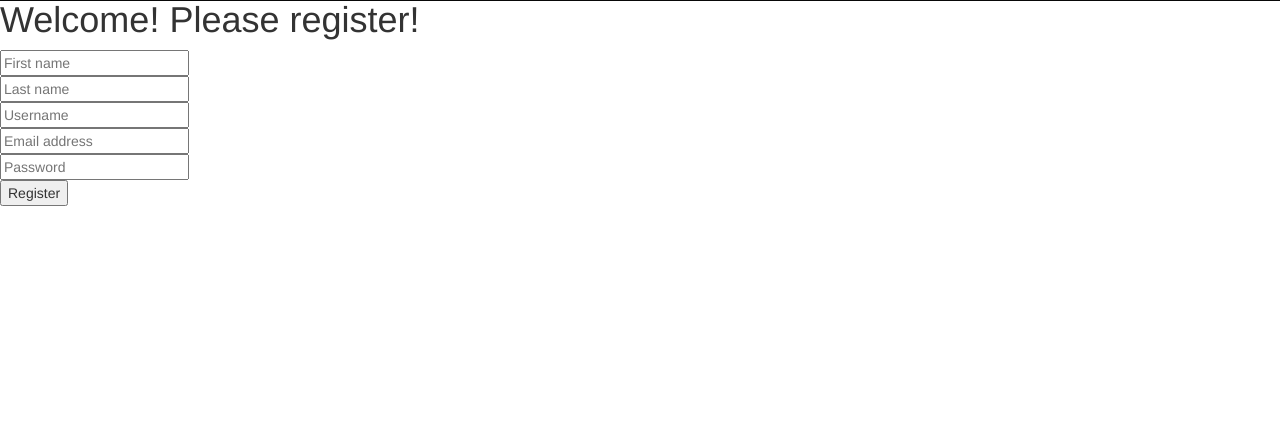
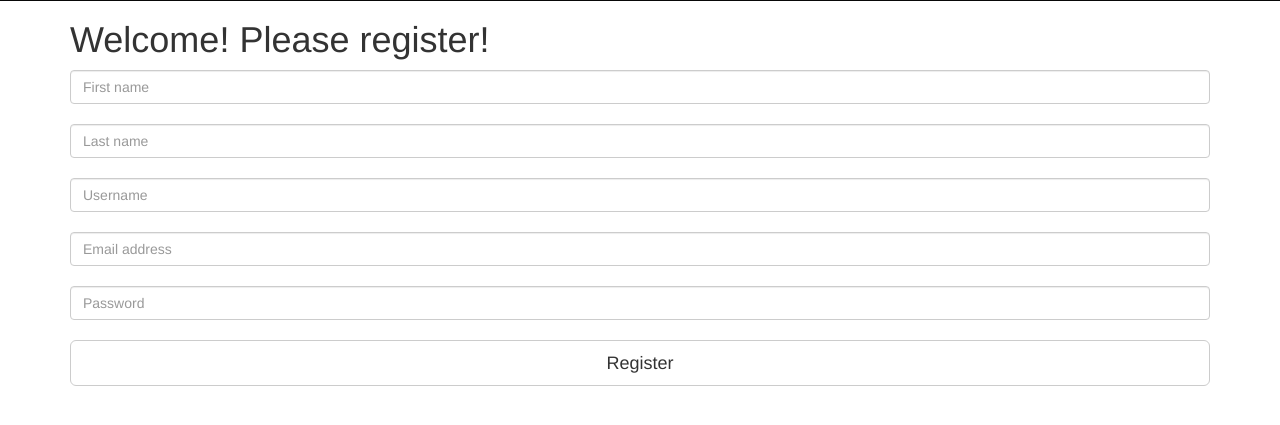
Before and after one commit to ingsoft-famaf/HoustonWHAP, a Django app: page /register in a window 1280 px wide. Shown: the part 50-475 px from the top of the page. Run offline with Django 3.2, Linux system fonts and the light colour scheme; some libraries are stand-ins or nearby versions.

Commit message:
#54 Register style added.

```diff
--- a/src/goal_set_track/gst/templates/gst/register.html
+++ b/src/goal_set_track/gst/templates/gst/register.html
@@ -1,19 +1,21 @@
 {% extends 'layout.html' %}
 
 {% block content %}
-<h1>Welcome! Please register!</h1>
-<form method='POST'>
+<div class='container container-fluid'>
+  <h1 class="form-signin-heading">Welcome! Please register!</h1>
+  <form action='{% url 'register' %}' method='POST' class='form-signin'>
     {% csrf_token %}
     <label for="inputFirstName" class="sr-only">First Name</label>
-  <input id="inputFirstName" name="first_name" placeholder="First name" required type='text'/><br>
+    <input id="inputFirstName" name="first_name" placeholder="First name" required type='text' class="form-control"/><br>
     <label for="inputLastName" class="sr-only">Last Name</label>
-  <input id="inputLastName" name="last_name" placeholder="Last name" required type='text'/><br>
+    <input id="inputLastName" name="last_name" placeholder="Last name" required type='text' class="form-control"/><br>
     <label for="inputUsername" class="sr-only">Username</label>
-  <input id="inputUsername" name="username" placeholder="Username" required type='text'/><br>
+    <input id="inputUsername" name="username" placeholder="Username" required type='text' class="form-control"/><br>
     <label for="inputEmail" class="sr-only">Email address</label>
-  <input id="inputEmail" name="email" placeholder="Email address" required type='email'/><br>
+    <input id="inputEmail" name="email" placeholder="Email address" required type='email' class="form-control"/><br>
     <label for="inputPassword" class="sr-only">Password</label>
-  <input id="inputPassword" name="password" placeholder="Password" required="" type='password'/><br>
-  <button type="submit">Register</button>
+    <input id="inputPassword" name="password" placeholder="Password" required="" type='password' class="form-control"/><br>
+    <button type="submit" class="btn btn-lg btn-default btn-block">Register</button>
   </form>
+</div>
 {% endblock %}
```
Also changed, not shown: src/goal_set_track/gst/templates/gst/login.html (+6 -6 lines). Lines whose indentation alone changed are shown as unchanged.
